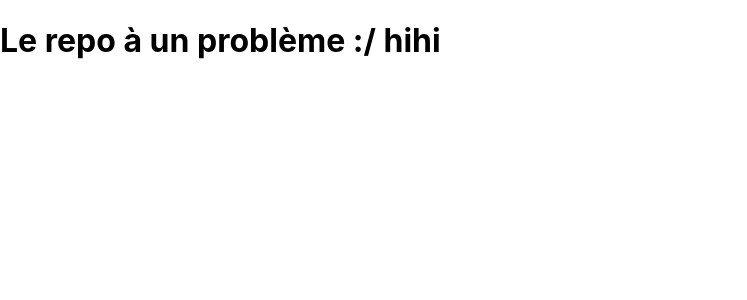
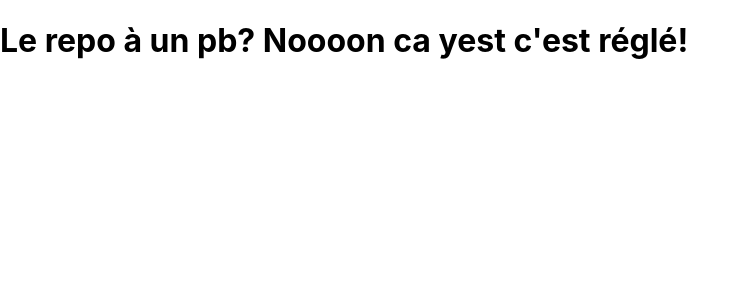
Before and after one commit to WildCodeSchool/2023-09-JS-BDX-P2-one-team-one-dream, a React (Vite) app in the folder frontend/: page / in a window 1280 px wide. Shown: the top 300 px of the page, without its empty margins (0-747 px from the left). Built offline with nearby package versions, Linux system fonts and the light colour scheme.

Commit message:
initial test

```diff
--- a/frontend/src/App.jsx
+++ b/frontend/src/App.jsx
@@ -3,7 +3,7 @@ import "./App.css";
 function App() {
   return (
     <div>
-      <h1>Le repo à un problème :/ hihi</h1>
+      <h1>Le repo à un pb? Noooon ca yest c'est réglé!</h1>
     </div>
   );
 }
```
